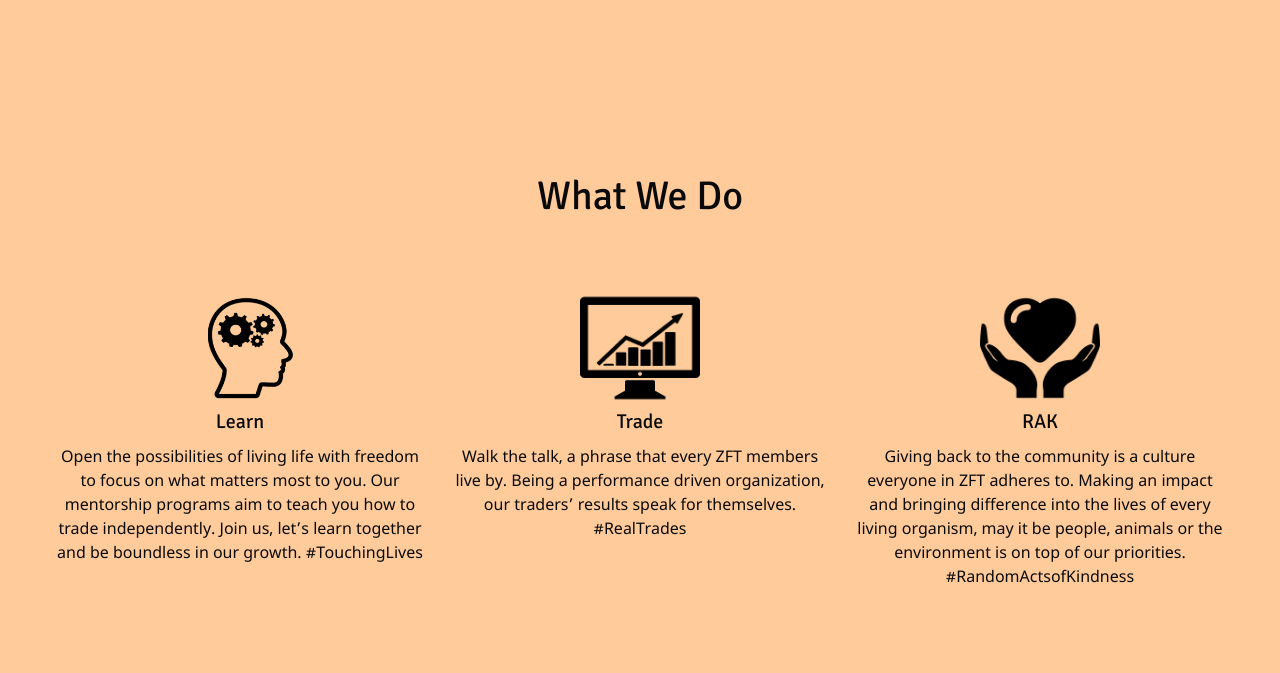
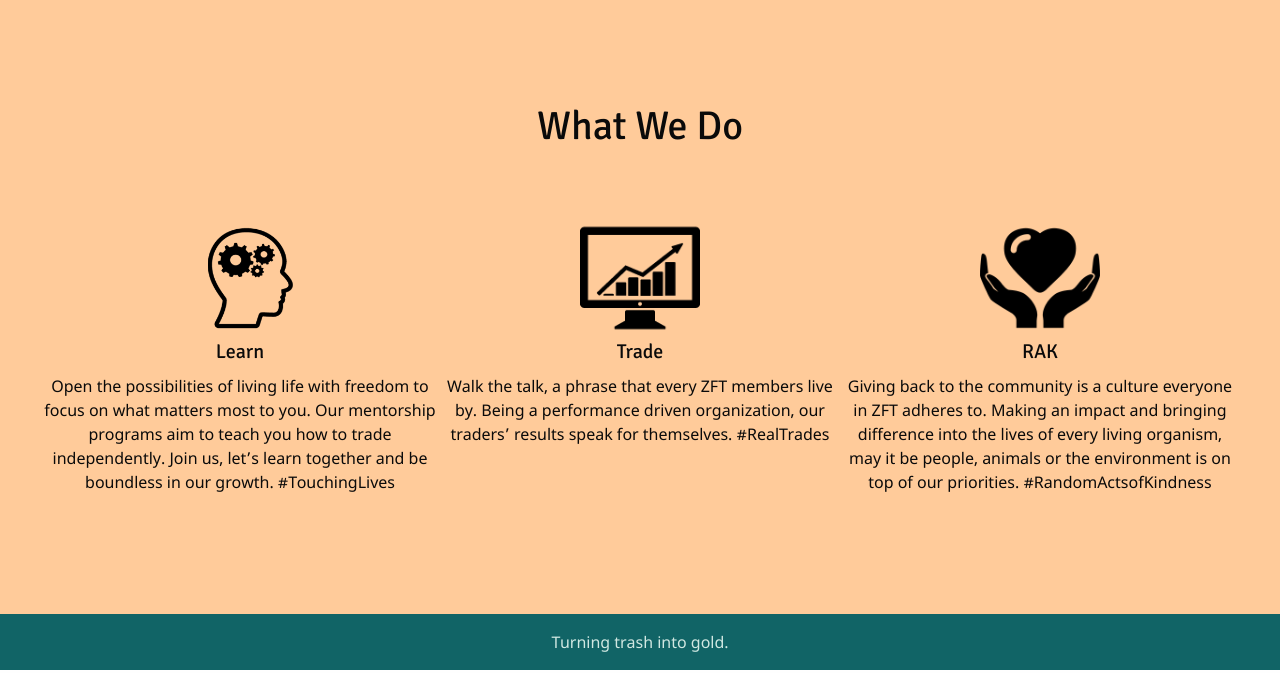
Before and after one commit to jolen/giddily-awesome, a plain HTML site: page docs/index.html in a window 1280 px wide. Shown: the part 822-1495 px from the top of the page. Drawn offline with nearby package versions, Linux system fonts and the light colour scheme.

Commit message:
Fix the padding on the Learn Trade Rak section

```diff
--- a/docs/index.html
+++ b/docs/index.html
@@ -61,24 +61,24 @@
               and watch it with your favorite video player!
       </video>
     </section>
-    <section class="page__container page__about-container">
+    <section class="page__about-container">
       <div class="row">
         <div class="column page__about-header">
           <h2 class="text-center">What We Do</h2>
         </div>
       </div>
       <div class="row">
-        <div class="columns large-4 small-12 text-center">
+        <div class="columns large-4 small-12 page__about-item text-center">
           <img class="page__about-logo" src="img/learn-logo.png" alt="Learn">
           <h5>Learn</h5>
           <div>Open the possibilities of living life with freedom to focus on what matters most to you. Our mentorship programs aim to teach you how to trade independently. Join us, let’s learn together and be boundless in our growth. #TouchingLives</div>
         </div>
-        <div class="columns large-4 small-12 text-center">
+        <div class="columns large-4 small-12 page__about-item text-center">
           <img class="page__about-logo" src="img/trade-logo.png" alt="Trade">
           <h5>Trade</h5>
           <div>Walk the talk, a phrase that every ZFT members live by. Being a performance driven organization, our traders’ results speak for themselves. #RealTrades</div>
         </div>
-        <div class="columns large-4 small-12 text-center">
+        <div class="columns large-4 small-12 page__about-item text-center">
           <img class="page__about-logo" src="img/rak-logo.png" alt="Space">
           <h5>RAK</h5>
           <div>Giving back to the community is a culture everyone in ZFT adheres to. Making an impact and bringing difference into the lives of every living organism, may it be people, animals or the environment is on top of our priorities. #RandomActsofKindness</div>
--- a/scss/app.scss
+++ b/scss/app.scss
@@ -185,13 +185,18 @@
     height: 100%;
     position: relative;
     overflow: hidden;
-    background: #FFCB9A;
 }
 
 .page__about-container {
     display: flex;
     flex-direction: column;
     justify-content: center;
+    background: #FFCB9A;
+    padding: rem-calc(36) 0;
+
+    @include breakpoint(medium) {
+        padding: rem-calc(120) 0;
+    }
 }
 
 .page__splash-screen {
@@ -230,12 +235,22 @@
     width: auto;
 }
 
-// .container__wrapper {
-//     padding: rem-calc(100) 0;
-// }
+.page__about-header {
+    padding-bottom: 1.5rem;
 
-.page__about-header {
-    padding-bottom: 3.5rem;
+    @include breakpoint(medium) {
+        padding-bottom: 3.5rem;
+    }
+}
+
+.page__about-item {
+    padding: 0 2rem 2rem;
+    width: 60%;
+
+    @include breakpoint(large) {
+        padding: 0;
+        width: 100%;
+    }
 }
 
 .page__accordion-item {
```
Also changed, not shown: index.html (+4 -4 lines), docs/css/app.css.
